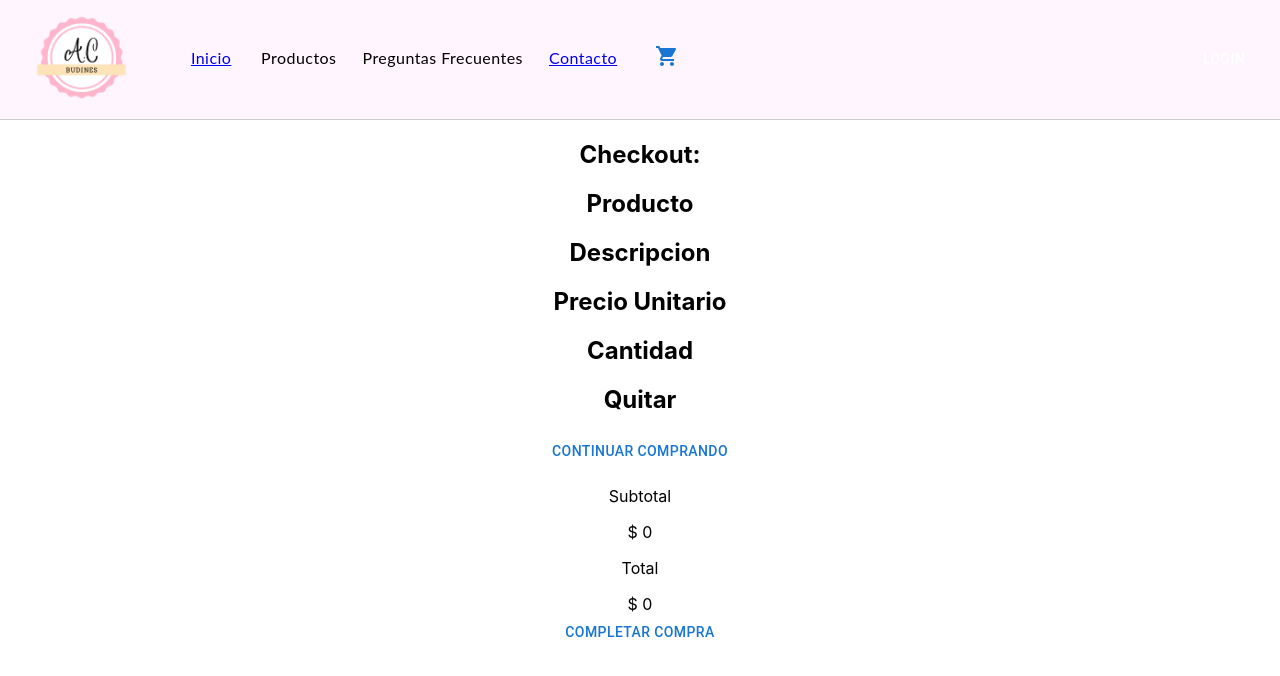
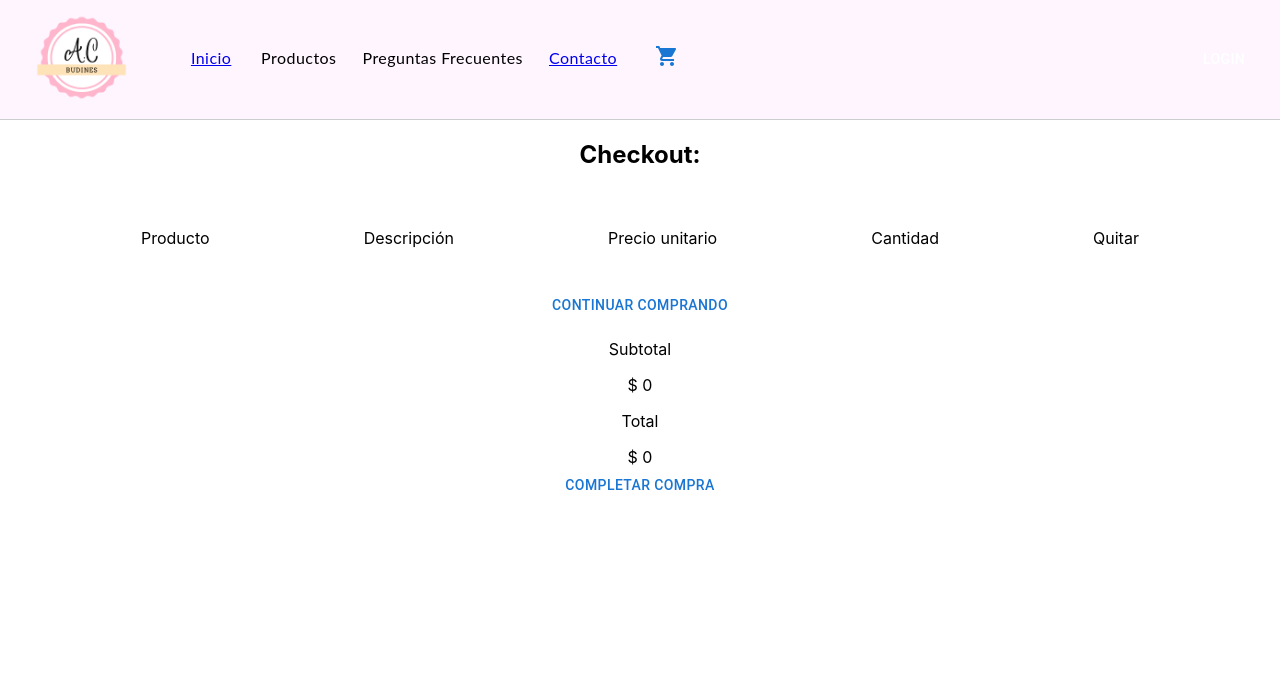
Before and after one commit to AbyGalarza/react, a React (Create React App) app: page /cart in a window 1280 px wide. Shown: the top 676 px of the page. Built offline with nearby package versions, Linux system fonts and the light colour scheme.

Commit message:
Desafío

```diff
--- a/src/components/Pages/Cart.css
+++ /dev/null
@@ -1,5 +0,0 @@
-.col-cart-table-head{
-    display: flex;
-    flex-direction: column;
-    background-color: aqua;
-}
--- a/src/components/Pages/Cart.js
+++ b/src/components/Pages/Cart.js
@@ -3,7 +3,7 @@ import { useContext } from "react"
 import { Container, Button } from "@mui/material"
 import CartContext from "../../context/CartContext"
 import { Delete } from "@mui/icons-material"
-import './Cart.css';
+import Box from '@mui/material/Box';
 
 const Cart = () => {
     const { cartListItems, totalPrice } = useContext(CartContext)
@@ -12,13 +12,13 @@ const Cart = () => {
         <Container className='container-general'>
         <h2>Checkout: </h2>
         <div className='cart-section'>
-            <div className='col-cart-table__head table-head'>
-                <h2>Producto</h2>
-                <h2>Descripcion</h2>
-                <h2>Precio Unitario</h2>
-                <h2>Cantidad</h2>
-                <h2>Quitar</h2>
-            </div>
+            <Box component="div" sx={{display: 'flex', justifyContent: 'space-around'}} className="col-cart-table__head">
+                <Box component="p" sx={{padding: '2%'}}>Producto</Box>
+                <Box component="p" sx={{padding: '2%'}}>Descripción</Box>
+                <Box component="p" sx={{padding: '2%'}}>Precio unitario</Box>
+                <Box component="p" sx={{padding: '2%'}}>Cantidad</Box>
+                <Box component="p" sx={{padding: '2%'}}>Quitar</Box>
+            </Box>
             {cartListItems.map((item)=> {
                 const {id, title, image, price} = item
                 return(
```
